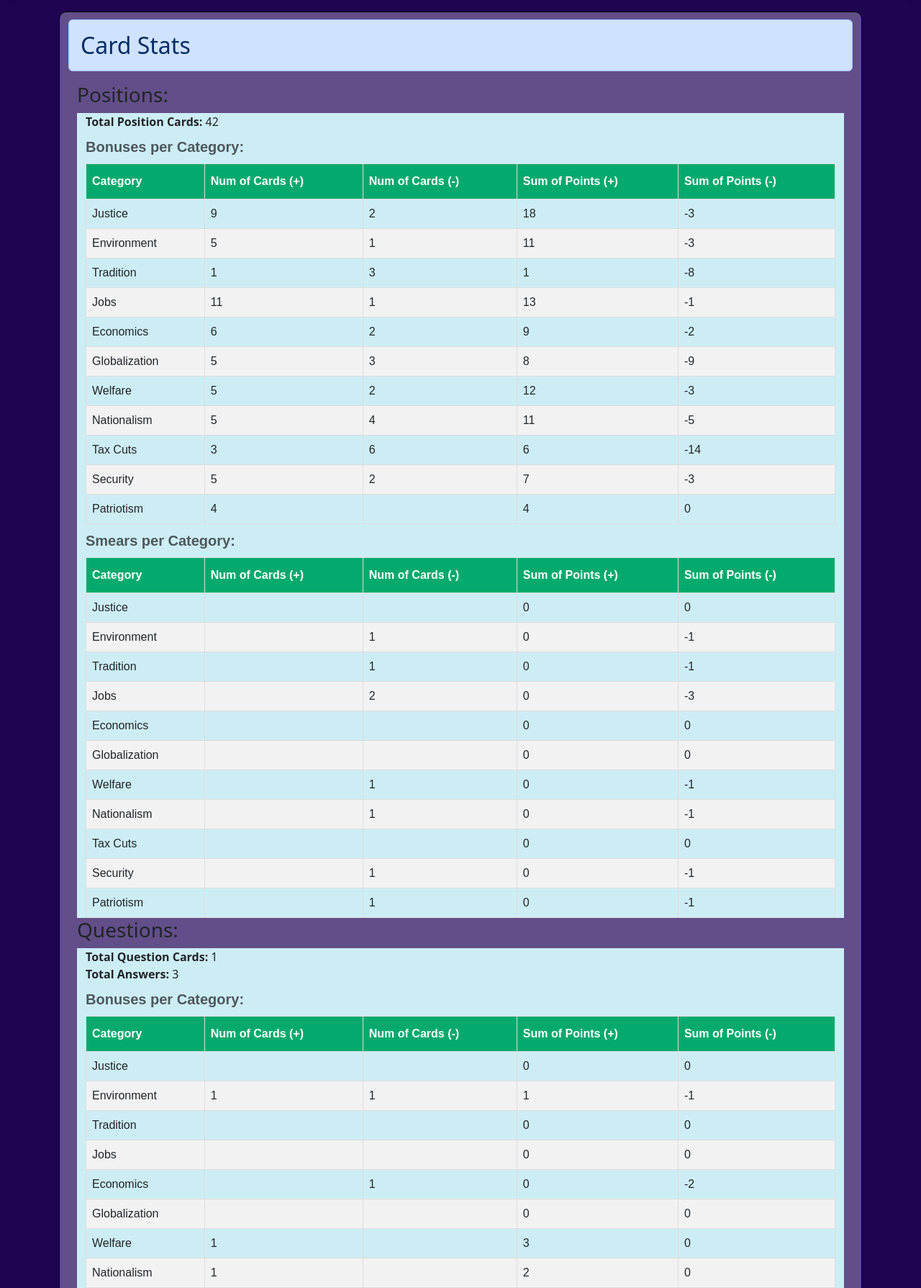
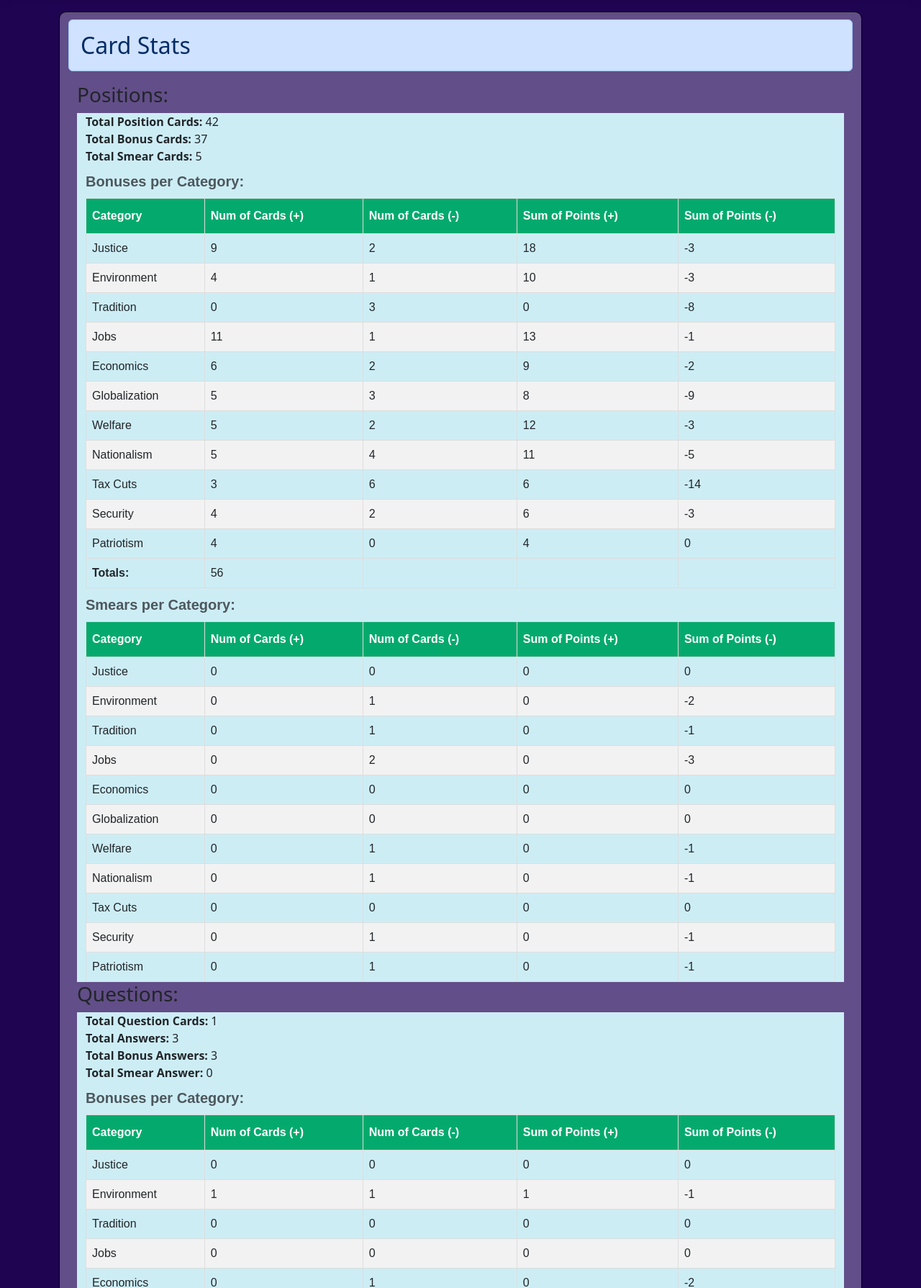
Before and after one commit to will-eberhard-mscst/Board-Game-USA, a PHP site: page /cardmaker/index.php?page=stats in a window 1280 px wide. Shown: the part 57-1846 px from the top of the page at 72% size. Run offline with PHP 8.4, Linux system fonts and the light colour scheme; some libraries are stand-ins or nearby versions.

Commit message:
Showed bonus and smear totals

```diff
--- a/album.php
+++ b/album.php
@@ -221,7 +221,9 @@ function DrawQuestionCard($question){
             ?>
 
             <h3>Questions:</h3>
-            <div>Total count: <?=count($lang['questions'])?></div>
+            <div class='container totals'>
+                <div><strong>Total count:</strong> <?=count($lang['questions'])?></div>
+            </div>
             <?php
             foreach($lang['questions'] as $que)
             {
--- a/classes/category.php
+++ b/classes/category.php
@@ -24,7 +24,7 @@ Stores the id, number of occurances, and the sum of all the points.
 */
 class Total{
     public $id;
-    public $count;
+    public $count = 0;
     public $sum = 0;
 
     function __construct($id)
@@ -60,8 +60,43 @@ class CategoryTotal{
         $this->SmearTotalPlus = new Total($id);
         $this->SmearTotalMinus = new Total($id);
     }
+}
 
+/*
+Calculate the Footer Totals for the cat_totals
+*/
+class CategoryTotals{
+    public $Totals = array();
 
+    //Number of cards with bonuses
+    public $num_bonus_cards = 0;
+
+    //Number of cards with smears
+    public $num_smear_cards = 0;
+
+    function __construct()
+    {
+
+    }
+
+    function CountBonusCard(){
+        $this->num_bonus_cards++;
+    }
+
+    function CountSmearCard(){
+        $this->num_smear_cards++;
+    }
+
+    /*
+    Calculate the number of total bonuses plus
+    */
+    function GetNumBonusesPlus(){
+        $num = 0;
+        foreach($this->Totals as $totals){
+            $num += $totals->BonusTotalPlus->count;
+        }
+        return $num;
+    }
 
 }
 
--- a/stats.php
+++ b/stats.php
@@ -37,23 +37,36 @@ function GetCategoryName($id){
 
 
 //Create an Associative Array of all the categories
-$cat_totals = array();
-$question_totals = array();
+$cat_totals = new CategoryTotals();//array();
+$question_totals = new CategoryTotals();//array();
 foreach($lang['categories'] as $cat){
     //If not empty, add to the array.
     $id = $cat['id'];
     if(!empty(trim($id))){
-        $cat_totals[$id] = new CategoryTotal($id);
-        $question_totals[$id] = new CategoryTotal($id);
+        $cat_totals->Totals[$id] = new CategoryTotal($id);
+        $question_totals->Totals[$id] = new CategoryTotal($id);
     }
 }
+
+
 
 /*
 Count the number of Plus and Minus points for each Position Category.
 */
 foreach($lang['positions'] as $card)
 {
-    foreach($cat_totals as $key => $cat){
+
+    if(isset($card['bonuses']) && count($card['bonuses']) > 0){
+        //Count the Number of Bonus Cards.
+        $cat_totals->CountBonusCard();
+    }
+
+    if(isset($card['smears']) && count($card['smears']) > 0){
+        //Count the Number of Smear Cards.
+        $cat_totals->CountSmearCard();
+    }
+
+    foreach($cat_totals->Totals as $key => $cat){
 
         foreach($card['bonuses'] as $obj){
             if($obj['id'] == $key){
@@ -73,7 +86,9 @@ foreach($lang['positions'] as $card)
             }
         }
 
+
         if(isset($card['smears'])){
+
             foreach($card['smears'] as $obj){
                 if($obj['id'] == $key){
 
@@ -103,8 +118,19 @@ Count all the totals for Question Cards now.
 foreach($lang['questions'] as $question){
     foreach($question['answers'] as $card)
     {
-        //Make this a Function that returns an Array.
-        foreach($question_totals as $key => $cat){
+        //Make this a Function that returns an Array OR part of the CategoryTotals class
+        if(isset($card['bonuses']) && count($card['bonuses']) > 0){
+            //Count the Number of Bonus Cards.
+            $question_totals->CountBonusCard();
+        }
+
+        if(isset($card['smears']) && count($card['smears']) > 0){
+            //Count the Number of Smear Cards.
+            $question_totals->CountSmearCard();
+        }
+
+
+        foreach($question_totals->Totals as $key => $cat){
 
             foreach($card['bonuses'] as $obj){
                 if($obj['id'] == $key){
@@ -124,7 +150,9 @@ foreach($lang['questions'] as $question){
                 }
             }
 
+
             if(isset($card['smears'])){
+
                 foreach($card['smears'] as $obj){
                     if($obj['id'] == $key){
 
@@ -160,7 +188,8 @@ foreach($lang['questions'] as $question){
             <h3>Positions:</h3>
             <div class='container totals'>
                 <div><strong>Total Position Cards:</strong> <?=count($lang['positions'])?></div>
-
+                <div><strong>Total Bonus Cards:</strong> <?=$cat_totals->num_bonus_cards?></div>
+                <div><strong>Total Smear Cards:</strong> <?=$cat_totals->num_smear_cards?></div>
 
                 <table class='stats'>
                     <caption>Bonuses per Category:</caption>
@@ -169,7 +198,7 @@ foreach($lang['questions'] as $question){
                     </thead>
                     <tbody>
                         <?php
-                        foreach($cat_totals as $cat => $totals){
+                        foreach($cat_totals->Totals as $cat => $totals){
                         ?>
                             <tr>
                                 <td><?=GetCategoryName($cat)?></td>
@@ -182,6 +211,15 @@ foreach($lang['questions'] as $question){
                         }
                         ?>
                     </tbody>
+                    <tfoot>
+                        <tr>
+                            <td><strong>Totals:</strong></td>
+                            <td><?=$cat_totals->GetNumBonusesPlus()?></td>
+                            <td></td>
+                            <td></td>
+                            <td></td>
+                        </tr>
+                    </tfoot>
                 </table>
 
                 <table class='stats'>
@@ -191,7 +229,7 @@ foreach($lang['questions'] as $question){
                     </thead>
                     <tbody>
                         <?php
-                        foreach($cat_totals as $cat => $totals){
+                        foreach($cat_totals->Totals as $cat => $totals){
                         ?>
                             <tr>
                                 <td><?=GetCategoryName($cat)?></td>
@@ -214,6 +252,8 @@ foreach($lang['questions'] as $question){
             <div class='container totals'>
                 <div><strong>Total Question Cards:</strong>  <?=count($lang['questions'])?></div>
                 <div><strong>Total Answers:</strong>  <?=count($lang['questions']) * 3?></div>
+                <div><strong>Total Bonus Answers:</strong> <?=$question_totals->num_bonus_cards?></div>
+                <div><strong>Total Smear Answer:</strong> <?=$question_totals->num_smear_cards?></div>
 
                 <table class='stats'>
                     <caption>Bonuses per Category:</caption>
@@ -222,7 +262,7 @@ foreach($lang['questions'] as $question){
                     </thead>
                     <tbody>
                         <?php
-                        foreach($question_totals as $cat => $totals){
+                        foreach($question_totals->Totals as $cat => $totals){
                         ?>
                             <tr>
                                 <td><?=GetCategoryName($cat)?></td>
@@ -244,7 +284,7 @@ foreach($lang['questions'] as $question){
                     </thead>
                     <tbody>
                         <?php
-                        foreach($question_totals as $cat => $totals){
+                        foreach($question_totals->Totals as $cat => $totals){
                         ?>
                             <tr>
                                 <td><?=GetCategoryName($cat)?></td>
```
Also changed, not shown: data/cards.json (+1 -1 lines).
